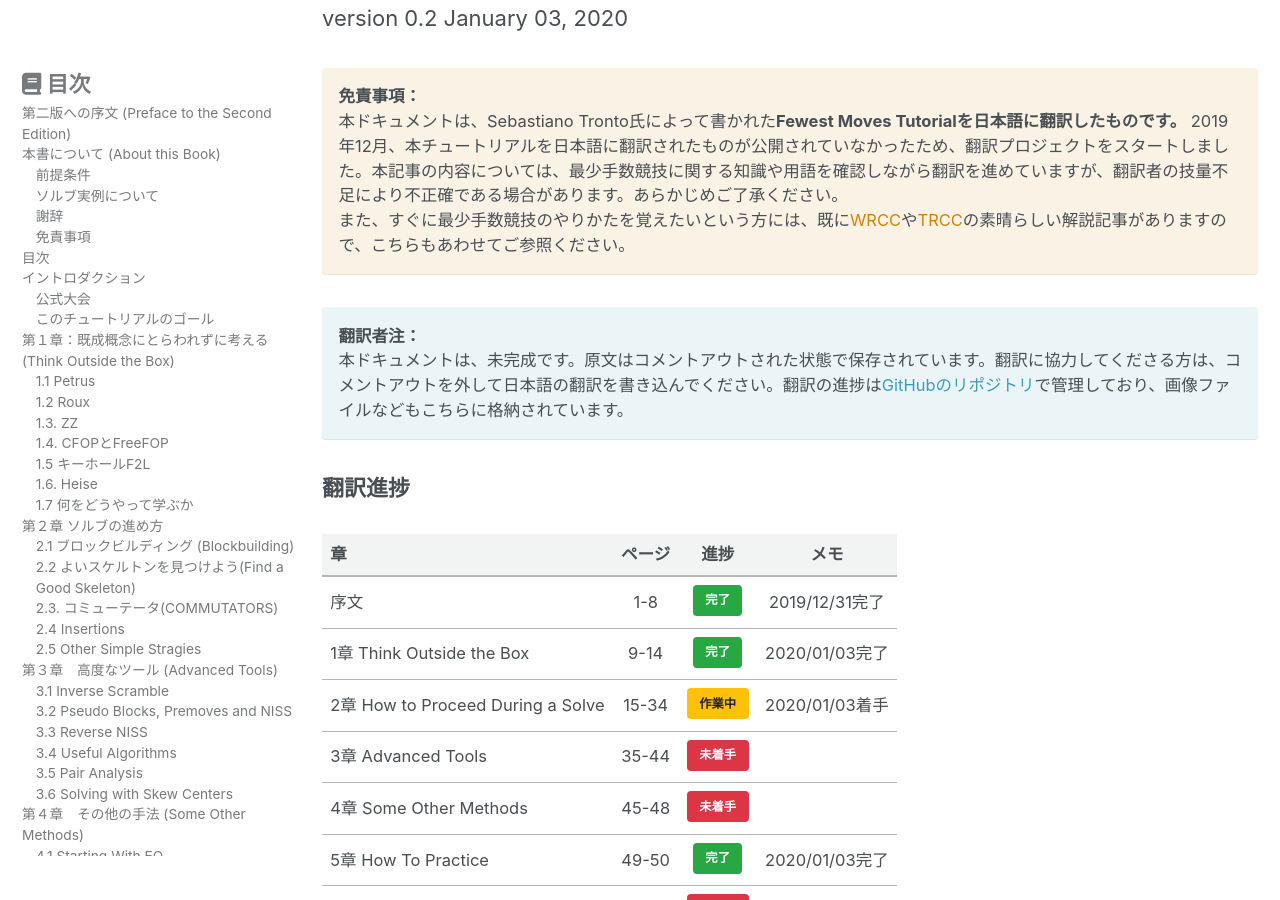
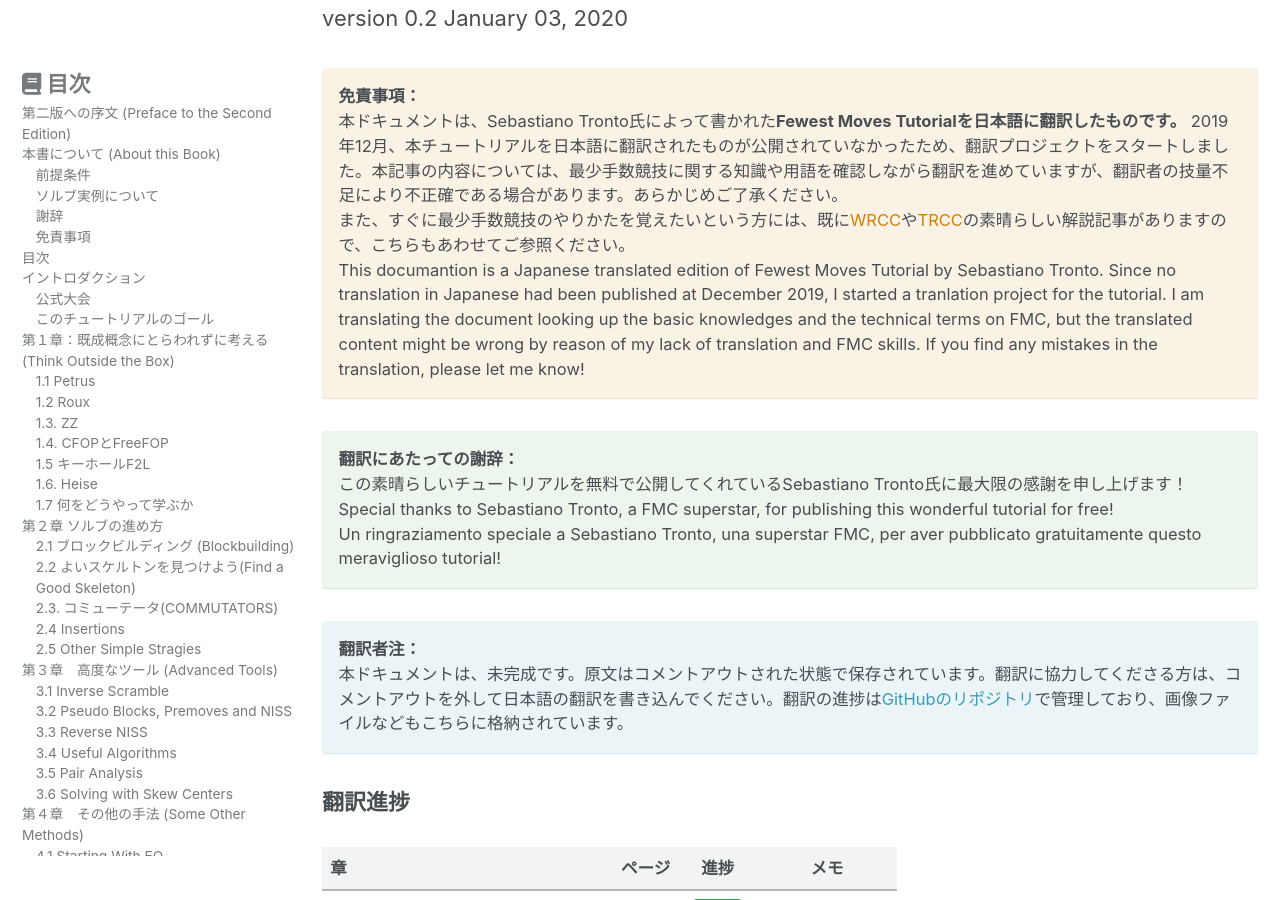
Before and after one commit to kawam1123/translation, a Jekyll site: the page built from _pages/FMC-tutorial.md, in a window 1280 px wide and 900 px high, scrolled down 897 px. Built offline with Jekyll 4.4.1, drawn with Linux system fonts in a browser that asks for light colours; cached includes are drawn as plain includes; nearby versions of some CDN libraries.

Commit message:
わざとらしい謝辞を追加

```diff
--- a/_pages/FMC-tutorial.md
+++ b/_pages/FMC-tutorial.md
@@ -41,7 +41,14 @@ January 03, 2020
 **免責事項：**
 本ドキュメントは、Sebastiano Tronto氏によって書かれた**Fewest Moves Tutorialを日本語に翻訳したものです。** 2019年12月、本チュートリアルを日本語に翻訳されたものが公開されていなかったため、翻訳プロジェクトをスタートしました。本記事の内容については、最少手数競技に関する知識や用語を確認しながら翻訳を進めていますが、翻訳者の技量不足により不正確である場合があります。あらかじめご了承ください。
 また、すぐに最少手数競技のやりかたを覚えたいという方には、既に[WRCC](http://wrcc.main.jp/commentary_fmc/fmc/index)や[TRCC](http://trcc.sub.jp/solution/fmc/fmcindex.html)の素晴らしい解説記事がありますので、こちらもあわせてご参照ください。
+This documantion is a Japanese translated edition of Fewest Moves Tutorial by Sebastiano Tronto. Since no translation in Japanese had been published at December 2019, I started a tranlation project for the tutorial. I am translating the document looking up the basic knowledges and the technical terms on FMC, but the translated content might be wrong by reason of my lack of translation and FMC skills. If you find any mistakes in the translation, please let me know!
 {: .notice--warning}
+
+**翻訳にあたっての謝辞：**
+この素晴らしいチュートリアルを無料で公開してくれているSebastiano Tronto氏に最大限の感謝を申し上げます！
+Special thanks to Sebastiano Tronto, a FMC superstar, for publishing this wonderful tutorial for free!
+Un ringraziamento speciale a Sebastiano Tronto, una superstar FMC, per aver pubblicato gratuitamente questo meraviglioso tutorial!
+{: .notice--success}
 
 **翻訳者注：**
 本ドキュメントは、未完成です。原文はコメントアウトされた状態で保存されています。翻訳に協力してくださる方は、コメントアウトを外して日本語の翻訳を書き込んでください。翻訳の進捗は[GitHubのリポジトリ](https://github.com/kawam1123/translation)で管理しており、画像ファイルなどもこちらに格納されています。
```
